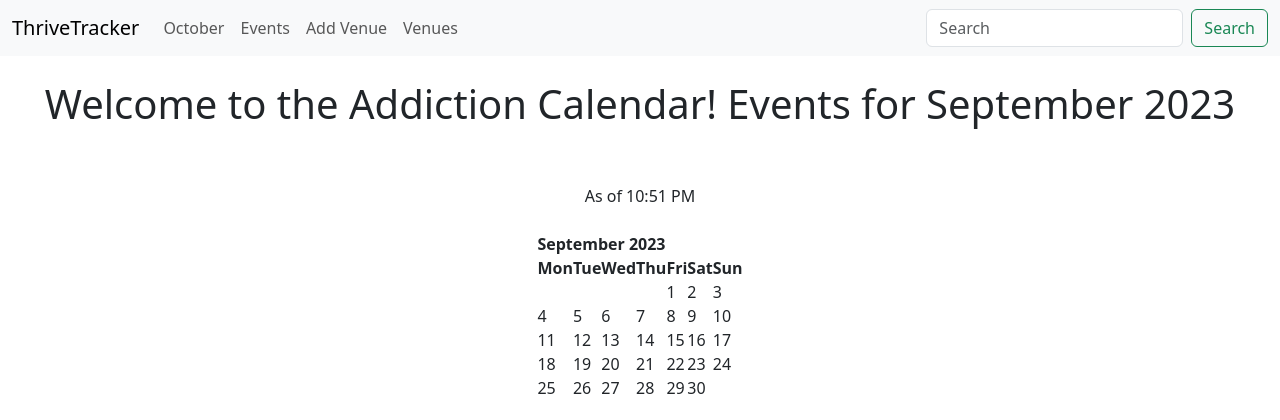
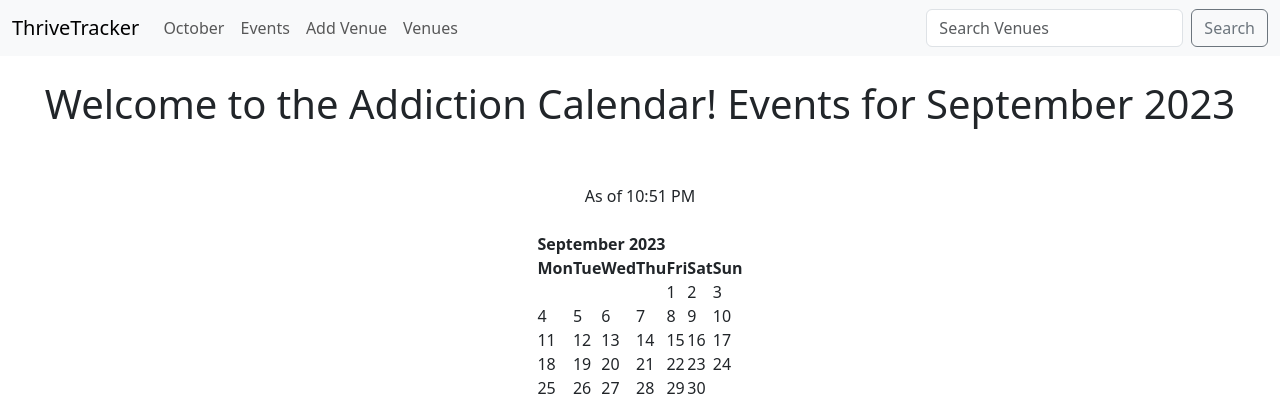
Before and after one commit to Duncan-Wood/ThriveTracker, a Django app: page / in a window 1280 px wide. Shown: the top 420 px of the page. Run offline with Django 4.2, Linux system fonts and the light colour scheme.

Commit message:
discussed how to make a search bar with django

```diff
--- a/New-Django/thrivetracker_app/addiction_calendar/templates/addiction_events/navbar.html
+++ b/New-Django/thrivetracker_app/addiction_calendar/templates/addiction_events/navbar.html
@@ -20,9 +20,11 @@
           </li>
 
         </ul>
-        <form class="d-flex" role="search">
-          <input class="form-control me-2" type="search" placeholder="Search" aria-label="Search">
-          <button class="btn btn-outline-success" type="submit">Search</button>
+        <form method=POST action="{% url 'search-venues' %}" class="d-flex" role="search">
+          {% comment %} always include a csrf_token when using a form {% endcomment %}
+          {% csrf_token %}
+          <input name='searched' class="form-control me-2" type="search" placeholder="Search Venues" aria-label="Search">
+          <button class="btn btn-outline-secondary" type="submit">Search</button>
         </form>
       </div>
     </div>
--- a/New-Django/thrivetracker_app/addiction_calendar/urls.py
+++ b/New-Django/thrivetracker_app/addiction_calendar/urls.py
@@ -8,4 +8,5 @@ urlpatterns = [
     path('add_venue', views.add_venue, name="add-venue"),
     path('list_venues', views.list_venues, name='list-venues'),
     path('show_venue/<venue_id>', views.show_venue, name='show-venue'),
+    path('search_venues', views.search_venues, name="search-venues"),
 ]
--- a/New-Django/thrivetracker_app/addiction_calendar/views.py
+++ b/New-Django/thrivetracker_app/addiction_calendar/views.py
@@ -5,6 +5,16 @@ from datetime import datetime
 from django.http import HttpResponseRedirect
 from .models import Event, Venue
 from .forms import VenueForm
+
+def search_venues(request):
+    if request.method == "POST":
+        searched = request.POST['searched']
+        venues = Venue.objects.filter(name__contains=searched)
+        return render(request, 'addiction_events/search_venues.html',
+            {'searched': searched, 'venues': venues})
+    else:
+        return render(request, 'addiction_events/search_venues.html',
+        {})
 
 def show_venue(request, venue_id):
     venue = Venue.objects.get(pk=venue_id)
```
Also changed, not shown: New-Django/thrivetracker_app/addiction_calendar/templates/addiction_events/search_venues.html (added, +17 -0 lines), New-Django/thrivetracker_app/db.sqlite3.
